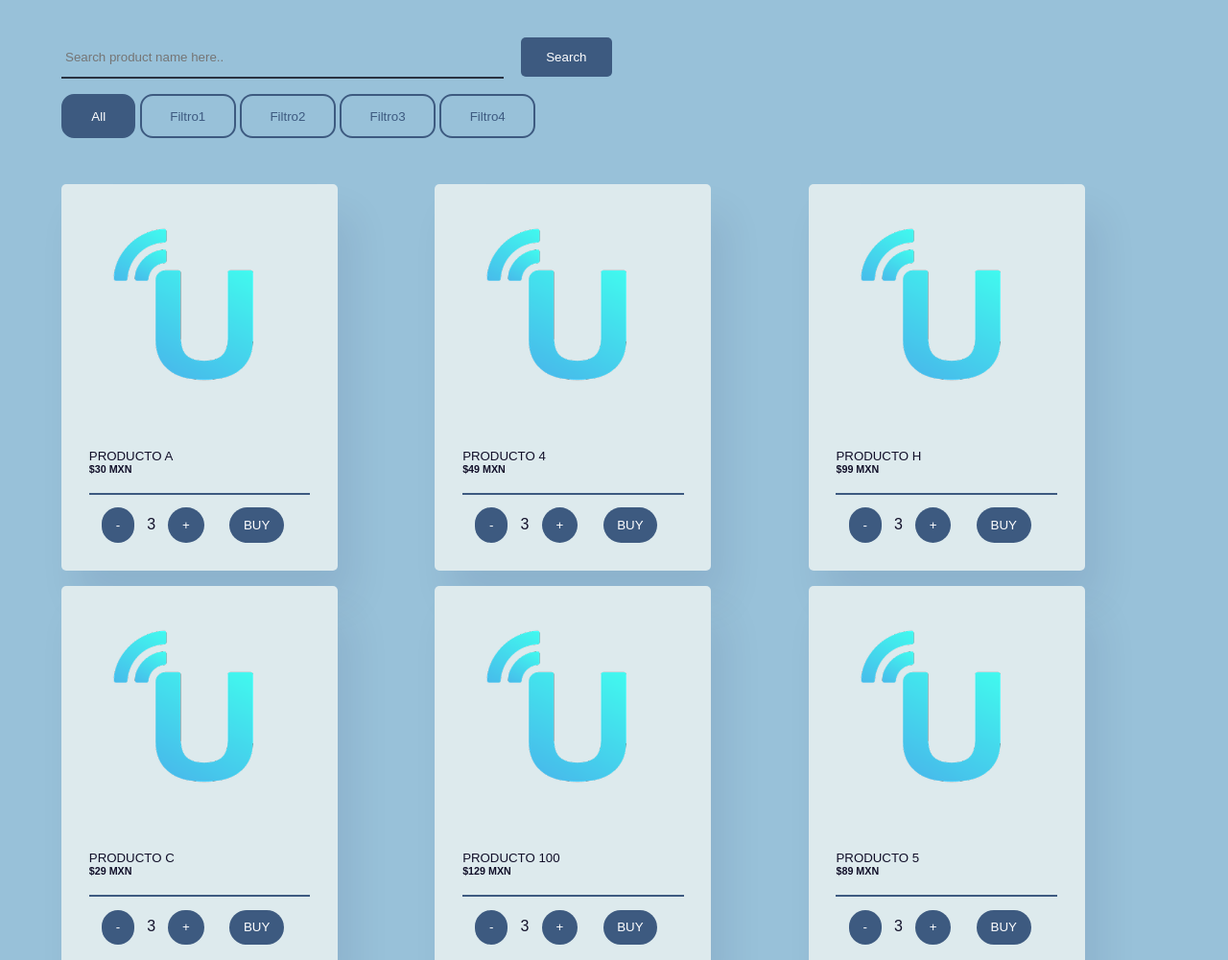
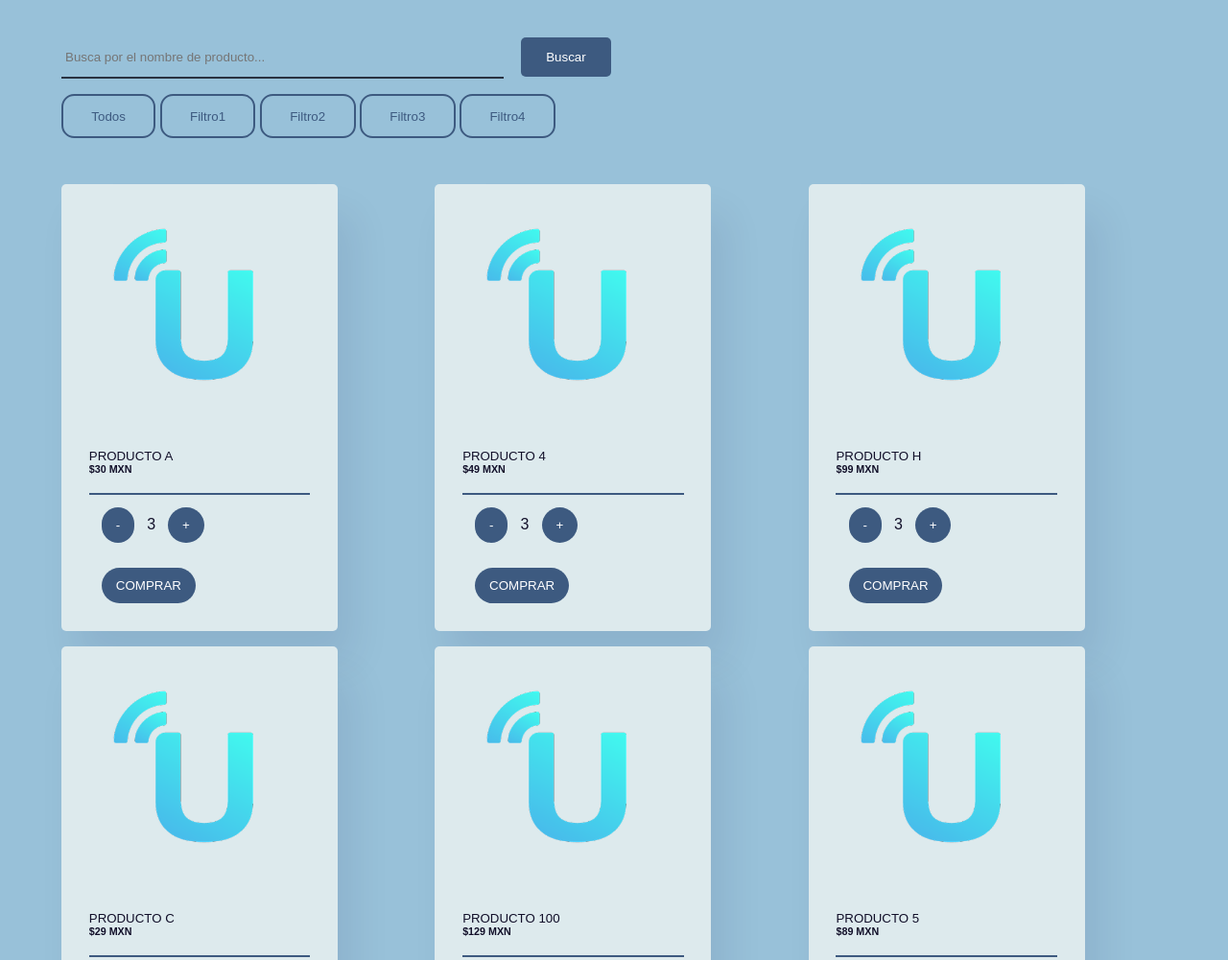
Before and after one commit to jackhfernandez/js-catalog, a plain HTML site: page index.html in a window 1280 px wide. Shown: the top 1001 px of the page at 96% size. Drawn offline with Linux system fonts and the light colour scheme.

Commit message:
cambio de interfaz a español

```diff
--- a/index.html
+++ b/index.html
@@ -12,13 +12,13 @@
         <input
           type="search"
           id="search-input"
-          placeholder="Search product name here.."
+          placeholder="Busca por el nombre de producto..."
         />
-        <button id="search">Search</button>
+        <button id="search">Buscar</button>
       </div>
       <div id="filter-container">
         <button class="filter-button" onclick="filterProduct('all')">
-          All
+          Todos
         </button>
         <button class="filter-button" onclick="filterProduct('Filtro1')">
           Filtro1
--- a/index.js
+++ b/index.js
@@ -104,7 +104,7 @@ let catalog = {
 
     //buy
     let buying = document.createElement("button");
-    buying.innerText = "Buy".toUpperCase();
+    buying.innerText = "Comprar".toUpperCase();
     buying.classList.add("catalog-button");
     container.appendChild(buying);
 
```
